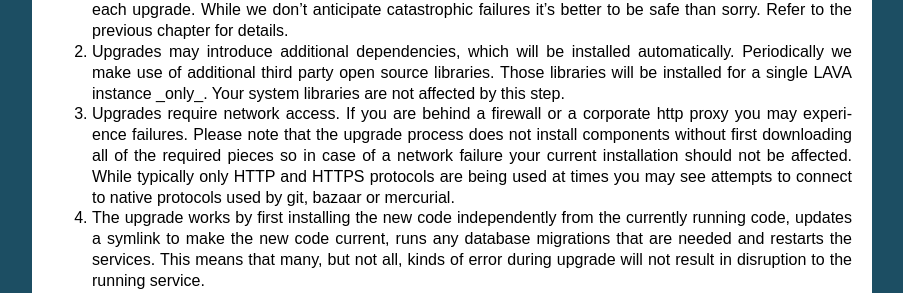
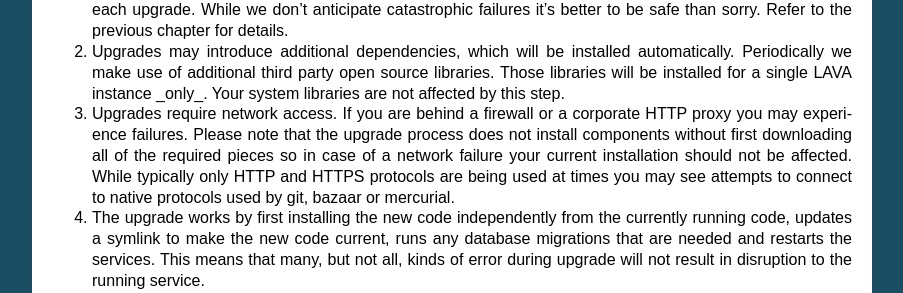
Before and after one commit to joyxu/lava-deployment-tool-for-linaro-ubuntu, a Sphinx documentation site: the page built from doc/deployment-tool.rst, in a window 1280 px wide and 900 px high, scrolled down 4534 px. Shown: the part 155-448 px from the top of the window, without its empty margins (198-1101 px from the left). Built offline with Sphinx 7.4.7, drawn with Linux system fonts in a browser that asks for light colours; pages that are not in the unit, such as notebooks, are missing from menus.

Commit message:
Trivial doc change
Change-Id: I3337cc4f87bf7e7734de480db06b78138525e91a

```diff
--- a/doc/deployment-tool.rst
+++ b/doc/deployment-tool.rst
@@ -298,7 +298,7 @@ There are some points to consider:
    are not affected by this step.
 
 3) Upgrades require network access. If you are behind a firewall or a
-   corporate http proxy you may experience failures. Please note that the
+   corporate HTTP proxy you may experience failures. Please note that the
    upgrade process does not install components without first downloading all of
    the required pieces so in case of a network failure your current installation
    should not be affected. While typically only HTTP and HTTPS protocols are
```
